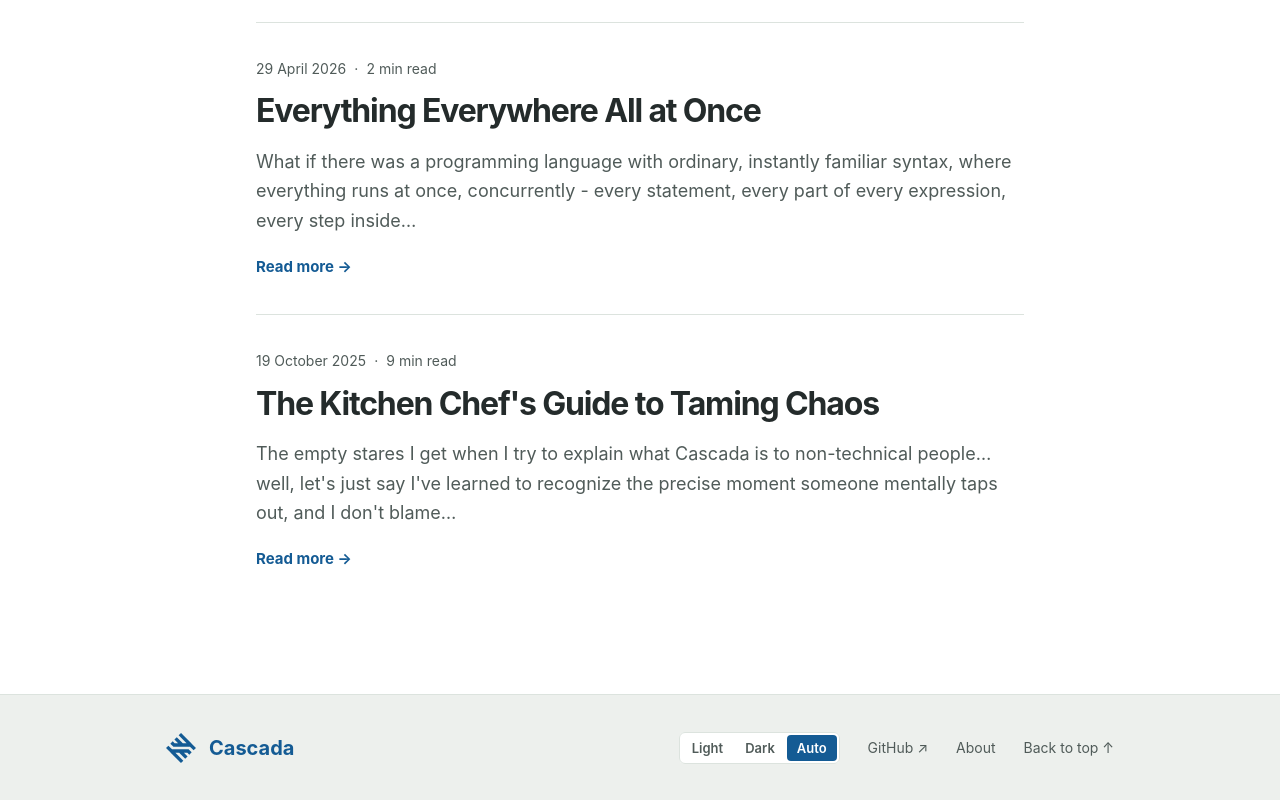
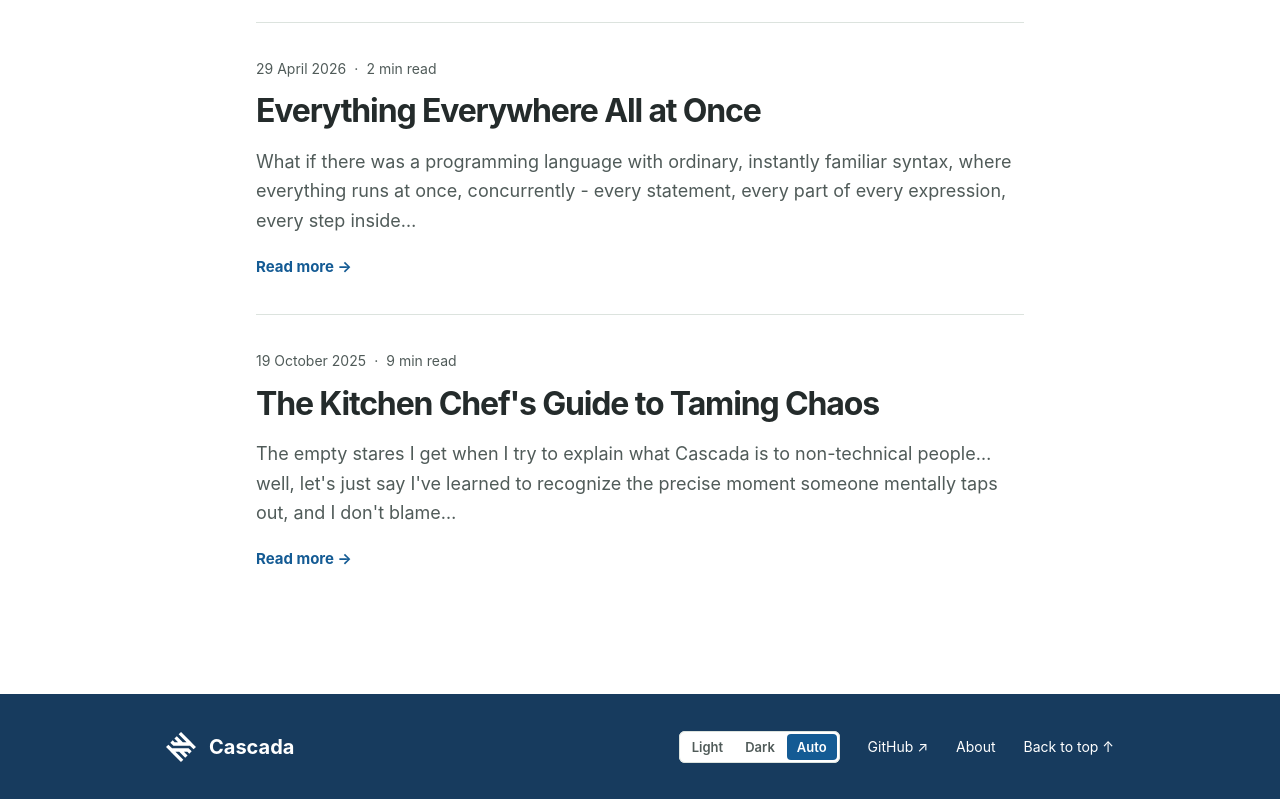
Before and after one commit to geleto/cascada.dev, an Eleventy site: page blog.njk in a window 1280 px wide. Shown: the part 1012-1812 px from the top of the page. Built offline with nearby package versions, Linux system fonts and the light colour scheme; Eleventy itself is replaced by a stand-in of ours; files that its build step writes are made by us from their sources; what markdown-it-attrs would draw is missing.

Commit message:
Make the footer the same dark blue as the intro section

```diff
--- a/styles.css
+++ b/styles.css
@@ -125,14 +125,15 @@ pre code { color: var(--code-ink); }
 .token-number { color: var(--token-number); }
 .token-delimiter { color: var(--token-delimiter); }
 .animation-panel iframe { display: block; width: 100%; border: 0; background: var(--surface); color-scheme: inherit; }
-.site-footer { background: var(--light); border-top: 1px solid var(--line); padding-block: 36px; }
+.site-footer { background: var(--blue-dark); color: #fff; padding-block: 36px; }
 .footer-inner { display: flex; align-items: center; justify-content: space-between; gap: 30px; }
-.footer-brand { display: inline-flex; align-items: center; gap: 13px; color: var(--blue); font-size: 20px; font-weight: 700; text-decoration: none; }
+.footer-brand { display: inline-flex; align-items: center; gap: 13px; color: inherit; font-size: 20px; font-weight: 700; text-decoration: none; }
 .footer-brand .brand-mark { width: 30px; height: 30px; }
 .footer-actions { display: flex; align-items: center; gap: 28px; }
-.site-footer nav { display: flex; align-items: center; gap: 28px; color: var(--muted); font-size: 14px; }
+.site-footer nav { display: flex; align-items: center; gap: 28px; color: inherit; font-size: 14px; }
 .site-footer nav a { padding-block: 8px; text-decoration: none; white-space: nowrap; }
 .site-footer nav a:hover { text-decoration: underline; }
+.site-footer a:focus-visible { outline-color: #fff; }
 .footer-appearance { display: flex; flex-shrink: 0; }
 .theme-switch { display: inline-flex; gap: 2px; min-width: 0; margin: 0; padding: 2px; border: 1px solid var(--line); border-radius: 6px; background: var(--surface); }
 .theme-switch label { position: relative; cursor: pointer; }
```
